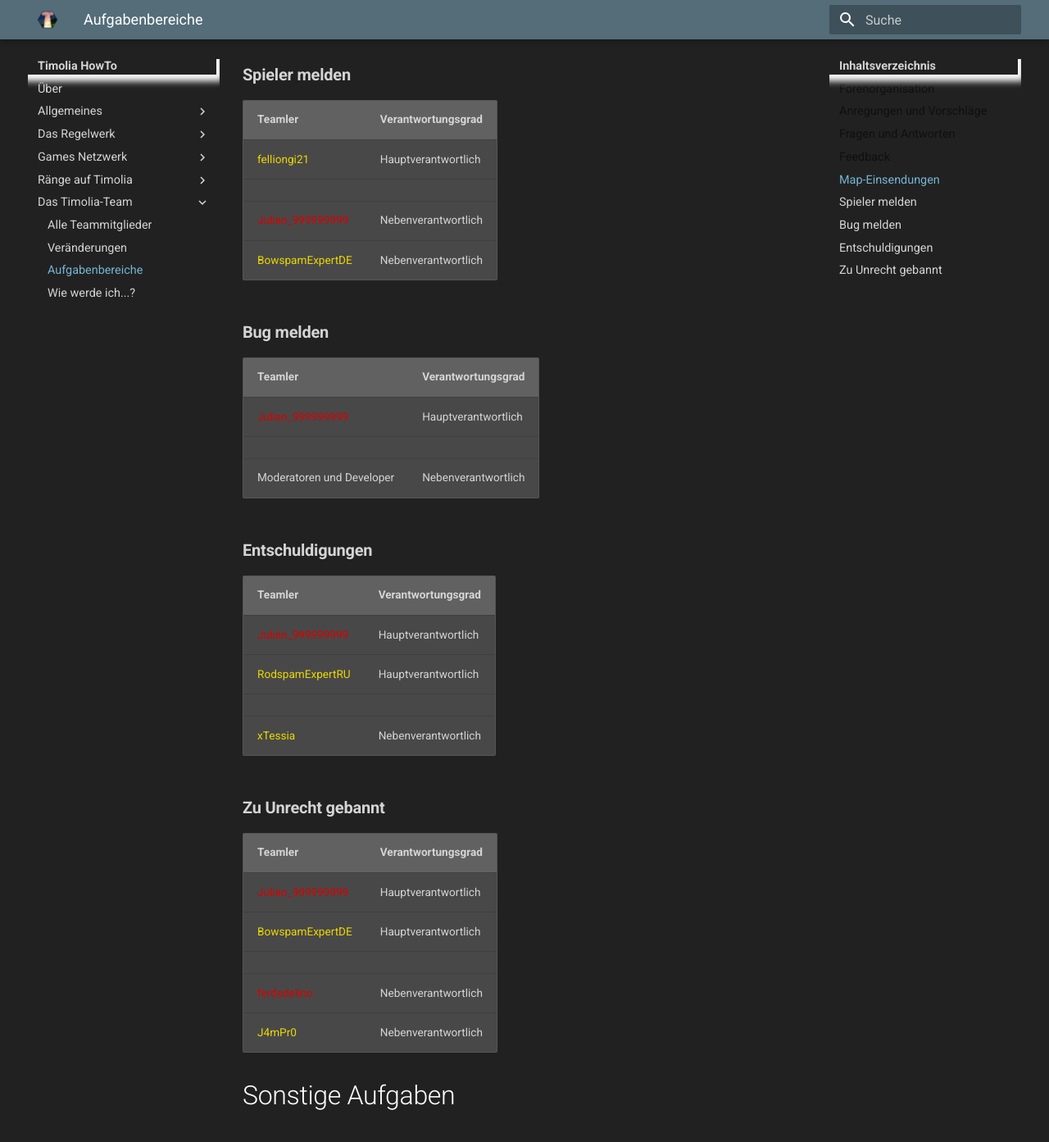
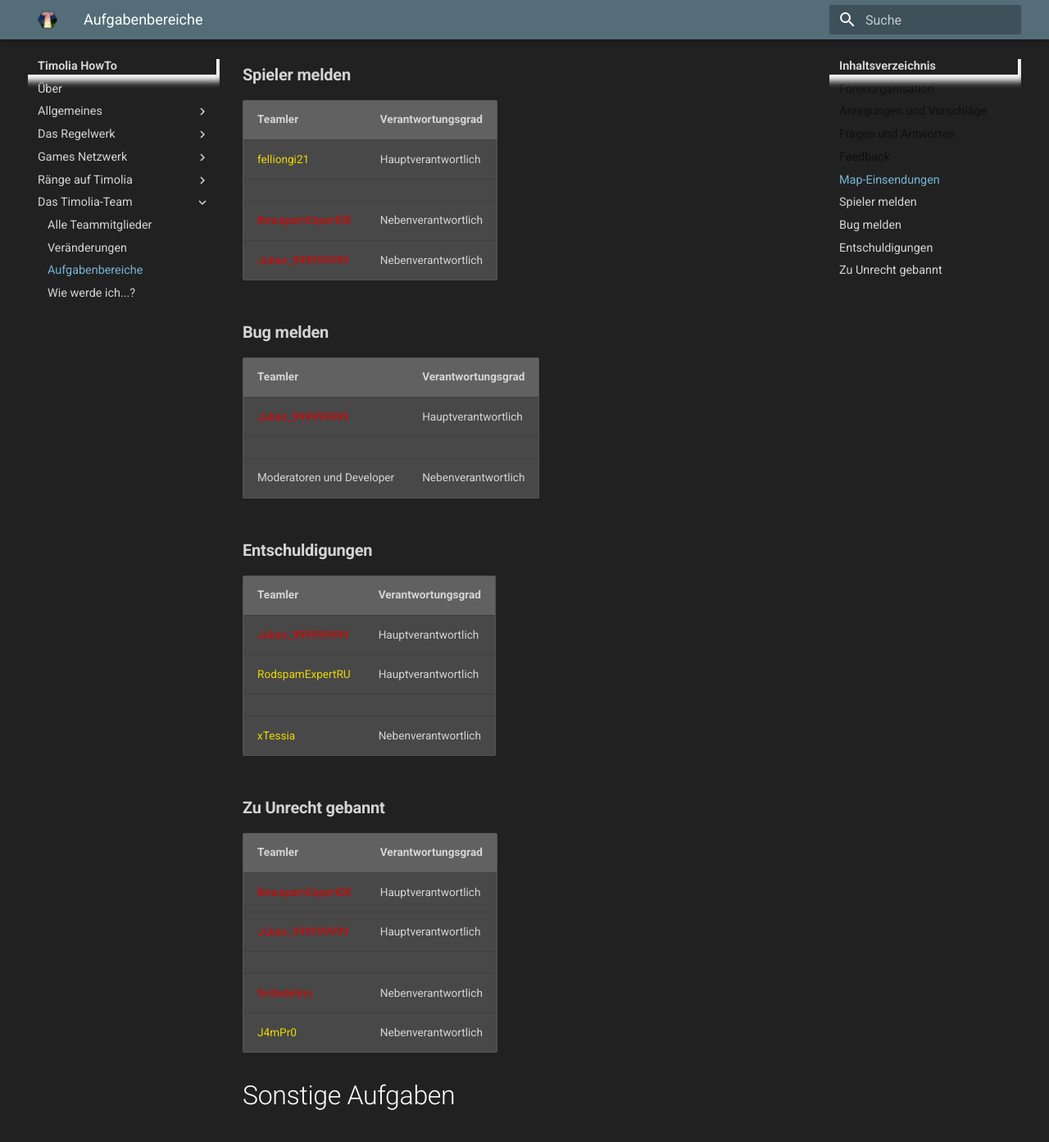
Before and after one commit to TimoliaDE/HowTo, an MkDocs documentation site: the page built from docs/team/responsibilities.md, in a window 1280 px wide and 1400 px high, scrolled down 1944 px. Shown: the top 1393 px of the window at 82% size. Built offline with MkDocs 1.6.1 and Material for MkDocs 9.7.7, drawn with Linux system fonts in a browser that asks for light colours; old or Windows-style settings are respelled for this version of MkDocs.

Commit message:
Update responsibilities.md

```diff
--- a/docs/team/responsibilities.md
+++ b/docs/team/responsibilities.md
@@ -42,7 +42,7 @@ Die Verantwortlichen für die Forenorganisation kümmern sich sowohl um den Aufb
 ### **Map-Einsendungen**
 | Teamler | Verantwortungsgrad |
 | ------ | ------ |
-|<span class='supporter'>BowspamExpertDE</span> | Hauptverantwortlich |
+|<span class='moderator'>BowspamExpertDE</span> | Hauptverantwortlich |
 | | |
 |<span class='administrator'>svdragster</span> | Nebenverantwortlich |
 |<span class='supporter'>J4mPr0</span> | Nebenverantwortlich |
@@ -54,8 +54,9 @@ Die Verantwortlichen für die Forenorganisation kümmern sich sowohl um den Aufb
 | ------ | ------ |
 |<span class='supporter'>felliongi21</span> | Hauptverantwortlich |
 | | |
+|<span class='moderator'>BowspamExpertDE</span> | Nebenverantwortlich |
 |<span class='moderator'>Julian_999999999</span> | Nebenverantwortlich |
-|<span class='supporter'>BowspamExpertDE</span> | Nebenverantwortlich |
+
 
 ### **Bug melden**
 | Teamler | Verantwortungsgrad |
@@ -75,8 +76,8 @@ Die Verantwortlichen für die Forenorganisation kümmern sich sowohl um den Aufb
 ### **Zu Unrecht gebannt**
 | Teamler | Verantwortungsgrad |
 | ------ | ------ |
+|<span class='moderator'>BowspamExpertDE</span> | Hauptverantwortlich |
 |<span class='moderator'>Julian_999999999</span> | Hauptverantwortlich |
-|<span class='supporter'>BowspamExpertDE</span> | Hauptverantwortlich |
 | | |
 |<span class='moderator'>ferdedelino</span> | Nebenverantwortlich |
 |<span class='supporter'>J4mPr0</span> | Nebenverantwortlich |
@@ -198,5 +199,5 @@ Wenn sich ein YouTuber für einen Rang auf Timolia interessiert, werden die Anfr
 |<span class='administrator'>Lascona</span> | Hauptverantwortlich |
 |<span class='moderator'>medicoo</span> | Hauptverantwortlich |
 | | |
-|<span class='supporter'>BowspamExpertDE</span> | Nebenverantwortlich |
+|<span class='moderator'>BowspamExpertDE</span> | Nebenverantwortlich |
 |<span class='supporter'>xTessia</span> | Nebenverantwortlich |
```
